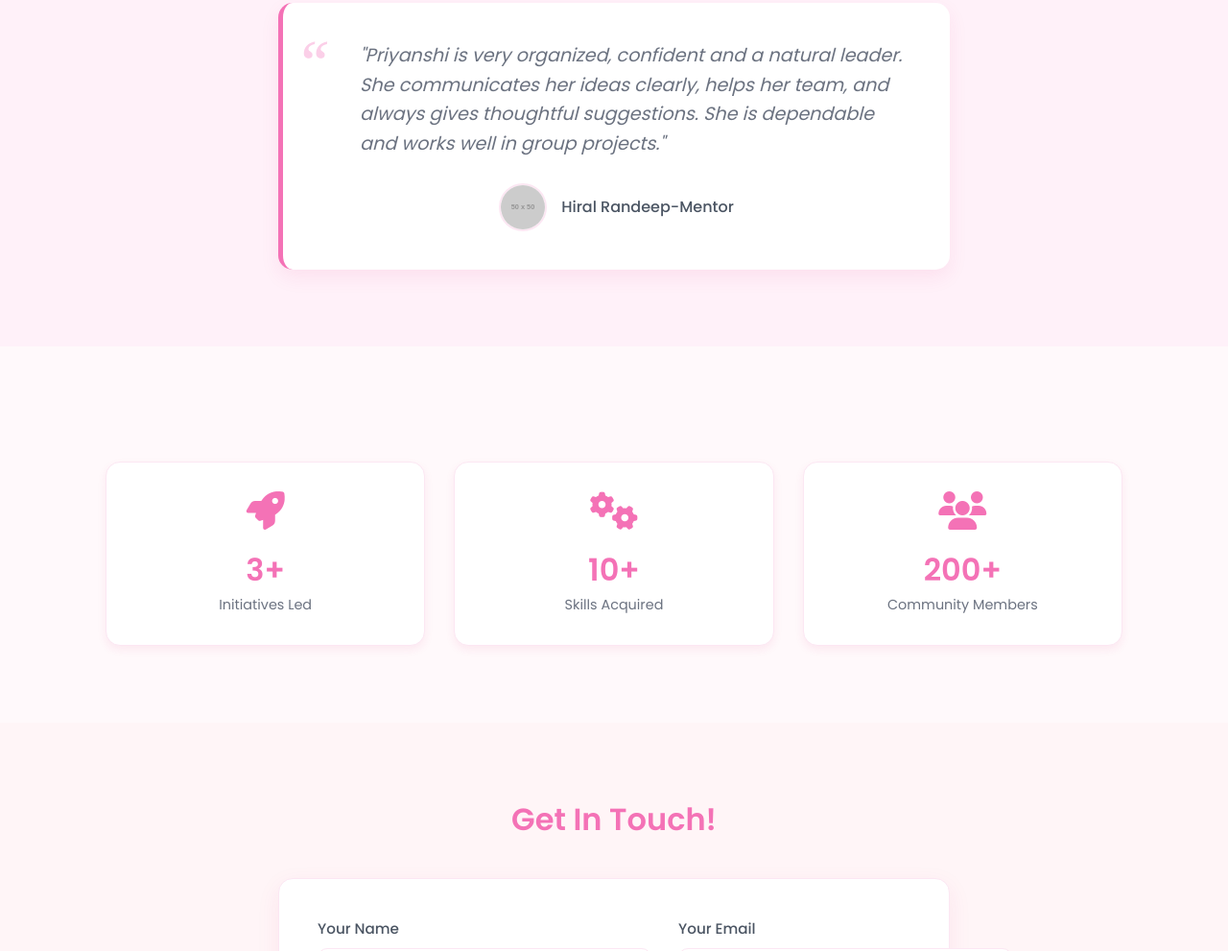
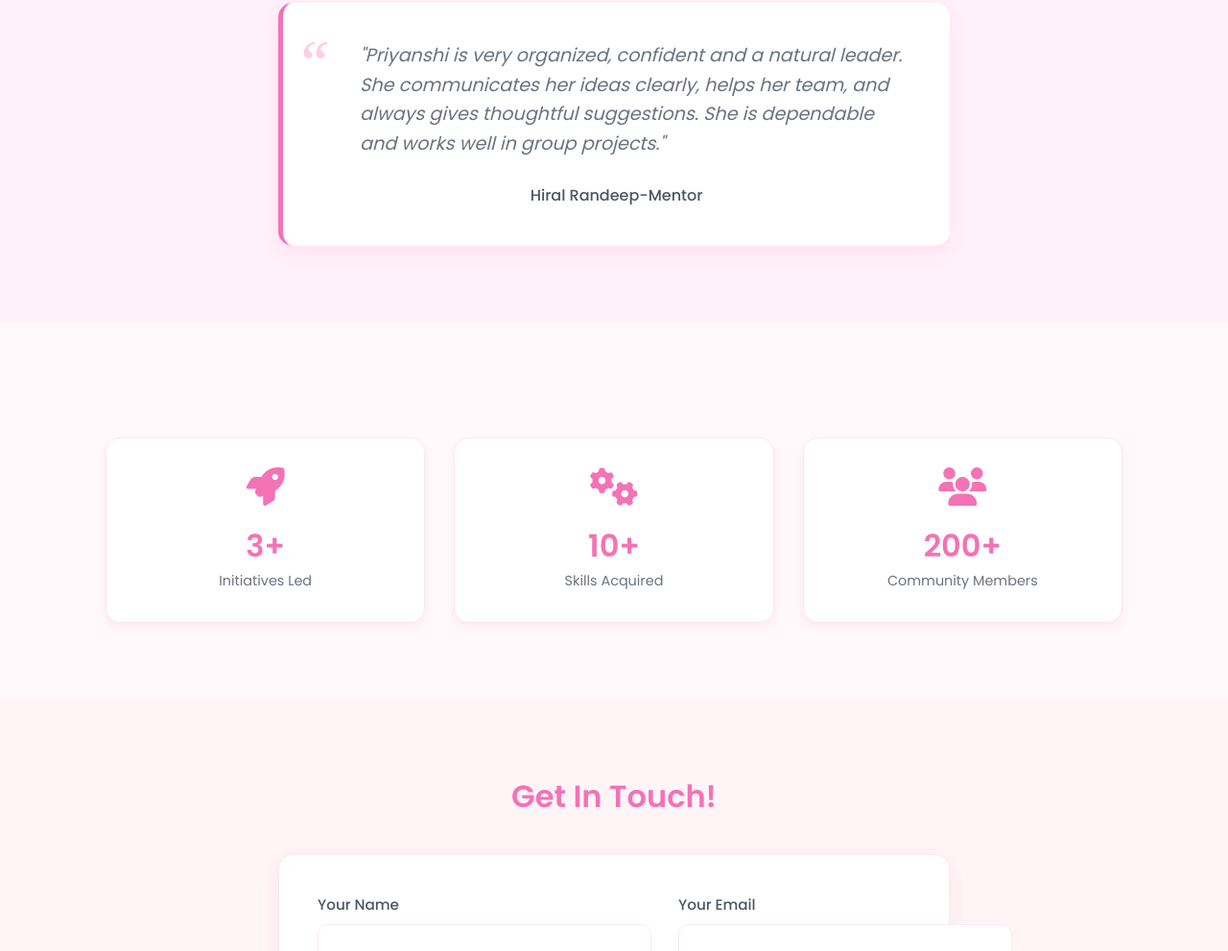
Before and after one commit to priyanshi95/priyanshi95.github.io, a plain HTML site: page index.html in a window 1280 px wide. Shown: the part 2336-3327 px from the top of the page at 96% size. Drawn offline with Linux system fonts and the light colour scheme; placeholder pictures from the web are drawn by us.

Commit message:
Update index.html

```diff
--- a/index.html
+++ b/index.html
@@ -175,7 +175,7 @@
                         "Priyanshi is very organized, confident and a natural leader. She communicates her ideas clearly, helps her team, and always gives thoughtful suggestions. She is dependable and works well in group projects."
                     </blockquote>
                     <div class="feedback-author">
-                        <img src="https://via.placeholder.com/50x50/FFC0CB/808080?text=M" alt="Mentor Avatar">
+
                         <cite>Hiral Randeep-Mentor</cite>
                     </div>
                 </div>
```
